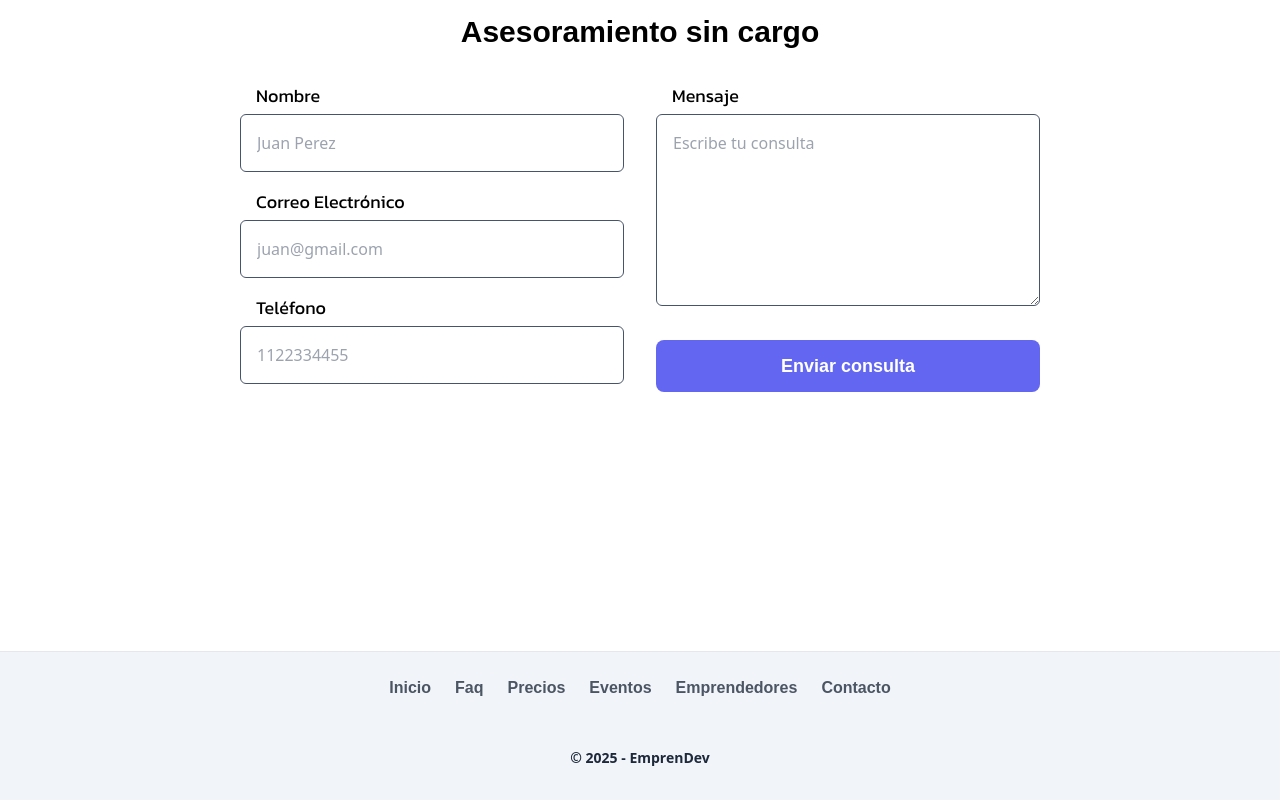
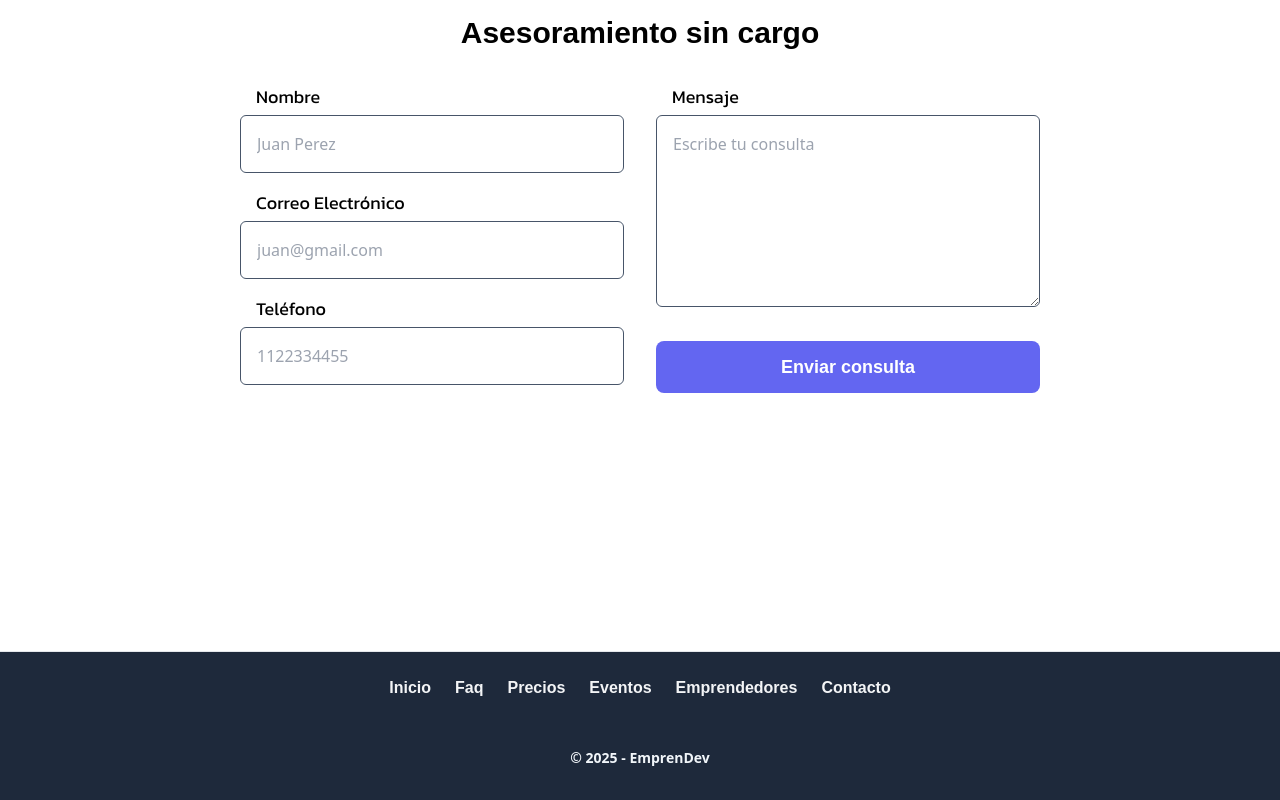
Before and after one commit to Arielstereo/EmprenDev, an Astro site: page / in a window 1280 px wide. Shown: the part 5109-5909 px from the top of the page. Built offline with nearby package versions, Linux system fonts and the light colour scheme; Astro itself is replaced by a stand-in of ours.

Commit message:
updated bg-colors

```diff
--- a/src/components/Contact.astro
+++ b/src/components/Contact.astro
@@ -4,7 +4,7 @@ import ContactForm from "./ContactForm";
 
 <section
   id="contact"
-  class="flex flex-col w-full h-screen justify-center pt-96 pb-12 lg:pb-0 md:pt-64 lg:pt-16"
+  class="flex flex-col w-full h-screen justify-center pt-96 pb-12 lg:pb-0 md:pt-64 lg:pt-16 border-t border-slate-200 dark:border-slate-700"
 >
   <div class="flex flex-col mx-auto gap-8 lg:gap-4 md:gap-16 mt-32 lg:mt-0">
     <h2 class="text-center text-2xl md:text-3xl font-bold dark:text-white">
--- a/src/components/Footer.astro
+++ b/src/components/Footer.astro
@@ -1,37 +1,37 @@
 <div class="pt-4 sm:pt-10 lg:pt-12">
-  <footer class="mx-auto w-screen mt-32 lg:mt-0 bg-slate-100">
+  <footer class="mx-auto w-screen mt-32 lg:mt-0 bg-slate-800 dark:bg-slate-50">
     <div class="flex flex-col items-center border-t pt-6">
       <nav
         class="mb-4 flex flex-wrap justify-center gap-x-4 gap-y-2 md:justify-start md:gap-6"
       >
         <a
           href="#"
-          class="text-gray-600 font-semibold hover:text-indigo-500"
+          class="text-gray-100 dark:text-gray-800 font-semibold hover:text-indigo-300 dark:hover:text-indigo-800"
           >Inicio</a
         >
         <a
           href="#features"
-          class="text-gray-600 font-semibold hover:text-indigo-500"
+          class="text-gray-100 dark:text-gray-800 font-semibold hover:text-indigo-300 dark:hover:text-indigo-800"
           >Faq</a
         >
         <a
           href="#price"
-          class="text-gray-600 font-semibold hover:text-indigo-500"
+          class="text-gray-100 dark:text-gray-800 font-semibold hover:text-indigo-300 dark:hover:text-indigo-800"
           >Precios</a
         >
         <a
           href="#events"
-          class="text-gray-600 font-semibold hover:text-indigo-500"
+          class="text-gray-100 dark:text-gray-800 font-semibold hover:text-indigo-300 dark:hover:text-indigo-800"
           >Eventos</a
         >
         <a
           href="#web"
-          class="text-gray-600 font-semibold hover:text-indigo-500"
+          class="text-gray-100 dark:text-gray-800 font-semibold hover:text-indigo-300 dark:hover:text-indigo-800"
           >Emprendedores</a
         >
         <a
           href="#contact"
-          class="text-gray-600 font-semibold hover:text-indigo-500"
+          class="text-gray-100 dark:text-gray-800 font-semibold hover:text-indigo-300 dark:hover:text-indigo-800"
           >Contacto</a
         >
       </nav>
@@ -51,7 +51,7 @@
         <a
           href="https://github.com/Arielstereo"
           target="_blank"
-          class="text-gray-800"
+          class="text-gray-100 dark:text-gray-800"
           aria-label="enlace a github"
         >
           <span
@@ -62,7 +62,7 @@
       </div>
     </div>
 
-    <div class="py-8 text-center text-sm text-slate-800 font-semibold">
+    <div class="py-8 text-center text-sm text-slate-100 dark:text-slate-800 font-semibold">
       © 2025 - EmprenDev
     </div>
   </footer>
--- a/src/components/Website.astro
+++ b/src/components/Website.astro
@@ -1,6 +1,6 @@
 <div
   id="web"
-  class="sm:py-8 lg:py-12 w-full h-screen mt-32 md:mt-64 md:w-5/6 border-b border-slate-200 dark:border-slate-700"
+  class="sm:py-8 lg:py-12 w-full h-screen mt-32 md:mt-64 md:w-5/6"
 >
   <div class="mx-auto max-w-screen-2xl px-4 md:px-8 mb-32">
     <div class="flex flex-col justify-center items-center mb-6">
```
